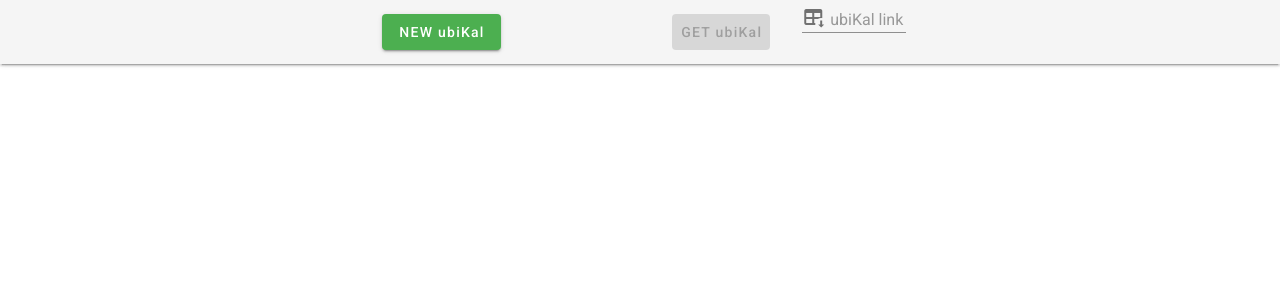
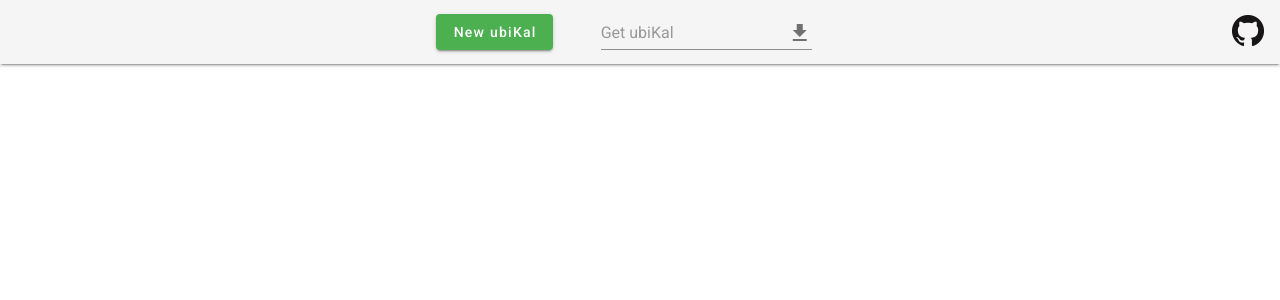
Before and after one commit to JoeFriedlander/cloudDance, a Vue app in the folder frontend/: page / in a window 1280 px wide. Shown: the top 300 px of the page. Built offline with nearby package versions, Linux system fonts and the light colour scheme; what vue-clipboard2 would draw is missing.

Commit message:
worked on buttons on app bar

```diff
--- a/frontend/package.json
+++ b/frontend/package.json
@@ -8,6 +8,7 @@
     "lint": "vue-cli-service lint"
   },
   "dependencies": {
+    "clipboard": "^2.0.6",
     "core-js": "^3.6.5",
     "vue": "^2.6.11",
     "vue-clipboard2": "^0.3.1",
--- a/frontend/src/App.vue
+++ b/frontend/src/App.vue
@@ -1,18 +1,13 @@
 <template>
   <v-app>
     <v-app-bar app elevation="2">
-      <v-container fluid>
-        <v-row justify="center" align="center">
-          <v-toolbar-items>
-            <v-col>
-              <NewCalendar />
-            </v-col>
-            <v-col>
-              <GetCalendar />
-            </v-col>
-          </v-toolbar-items>
-        </v-row>
-      </v-container>
+      <v-spacer></v-spacer>
+      <NewCalendar class="mr-12" />
+      <GetCalendar class="mt-6" />
+      <v-spacer></v-spacer>
+      <a href="https://github.com/JoeFriedlander/ubiKal">
+        <img src="@/assets/GitHub-Mark-32px.png" class="mt-1" />
+      </a>
       <!-- <v-btn to="/">Home</v-btn>
       <v-btn to="/about">About</v-btn> -->
     </v-app-bar>
--- a/frontend/src/components/Calendar/Calendar.vue
+++ b/frontend/src/components/Calendar/Calendar.vue
@@ -20,12 +20,17 @@
         <mark>{{ webserver + calendarID }}</mark>
       </span>
       <v-card-actions>
-        <v-container>
         <v-form>
-            <v-row>
-              <v-col cols="8">
+          <v-tooltip v-model="copiedTooltipCalendarID" top>
+            <template v-slot:activator="{ attrs }">
               <v-btn
-                  @click="doCopyCalendarID"
+                v-bind="attrs"
+                @click="
+                  () => {
+                    doCopyCalendarID();
+                    setCopiedTooltipCalendarIDTrue();
+                  }
+                "
                 v-on:mouseover="setHoverCalendarIDTrue"
                 v-on:mouseleave="setHoverCalendarIDFalse"
                 class="mr-10"
@@ -33,33 +38,40 @@
               >
                 <v-icon>mdi-table</v-icon>view only
               </v-btn>
+            </template>
+            <span>copied</span>
+          </v-tooltip>
+
+          <v-tooltip v-model="copiedTooltipEditID" top>
+            <template v-slot:activator="{ attrs }">
               <v-btn
-                  @click="doCopyCalendarAndEditID"
+                v-bind="attrs"
+                @click="
+                  () => {
+                    doCopyCalendarAndEditID();
+                    setCopiedTooltipEditIDTrue();
+                  }
+                "
                 v-on:mouseover="setHoverEditIDTrue"
                 v-on:mouseleave="setHoverEditIDFalse"
                 class="mr-10"
                 color="success"
-                  :disabled="!this.allowEditID"
+                :disabled="!allowEditID"
               >
                 <v-icon>mdi-pencil</v-icon>full edit
               </v-btn>
-              </v-col>
-              <v-spacer />
-              <v-col cols="4">
+            </template>
+            <span>copied</span>
+          </v-tooltip>
+
           <v-btn @click="removeCalendar" class="mr-10">
             Hide
           </v-btn>
-                <v-btn
-                  @click="deleteCalendar"
-                  class="mr-10"
-                  :disabled="!this.allowEditID"
-                >
-                  Delete </v-btn
-                >'
-              </v-col>
-            </v-row>
+
+          <v-btn @click="deleteCalendar" class="mr-10" :disabled="!allowEditID">
+            Delete
+          </v-btn>
         </v-form>
-        </v-container>
       </v-card-actions>
       <EventManager :calendarID="calendarID" :allowEditID="allowEditID">
       </EventManager>
@@ -75,8 +87,11 @@ export default {
   props: ["calendarID", "allowEditID"],
   data() {
     return {
+      show: false,
       hoverCalendarID: false,
       hoverEditID: false,
+      copiedTooltipCalendarID: false,
+      copiedTooltipEditID: false,
       //process.env.VUE_APP_WEBSERVER didnt work in template section so defined it here
       webserver: process.env.VUE_APP_WEBSERVER
     };
@@ -115,16 +130,7 @@ export default {
         });
     },
     doCopyCalendarID: function() {
-      this.$copyText(this.webserver + this.calendarID).then(
-        function() {
-          //alert("Copied");
-          //console.log(e);
-        },
-        function(e) {
-          alert("Can not copy");
-          console.log(e);
-        }
-      );
+      this.$copyText(this.webserver + this.calendarID);
     },
     doCopyCalendarAndEditID: function() {
       this.$copyText(
@@ -135,7 +141,7 @@ export default {
           //console.log(e);
         },
         function(e) {
-          alert("Can not copy");
+          //alert("Can not copy");
           console.log(e);
         }
       );
@@ -151,6 +157,20 @@ export default {
     },
     setHoverEditIDFalse: function() {
       this.hoverEditID = false;
+    },
+    setCopiedTooltipCalendarIDTrue: function() {
+      this.copiedTooltipCalendarID = true;
+      setTimeout(this.setCopiedTooltipCalendarIDFalse, 1000);
+    },
+    setCopiedTooltipCalendarIDFalse: function() {
+      this.copiedTooltipCalendarID = false;
+    },
+    setCopiedTooltipEditIDTrue: function() {
+      this.copiedTooltipEditID = true;
+      setTimeout(this.setCopiedTooltipEditIDFalse, 1000);
+    },
+    setCopiedTooltipEditIDFalse: function() {
+      this.copiedTooltipEditID = false;
     }
   },
   components: { EventManager }
--- a/frontend/src/components/Calendar/GetCalendar.vue
+++ b/frontend/src/components/Calendar/GetCalendar.vue
@@ -1,28 +1,19 @@
 <template>
   <div>
     <v-form @submit.prevent="loadCalendar(calendarID)">
-      <v-container fluid>
-        <v-row>
-          <v-col>
-            <v-card-actions>
-              <v-btn
-                @click="loadCalendar(calendarID)"
-                :disabled="calendarID.toString().trim().length === 0"
-                color="info"
-                >GET ubiKal</v-btn
-              >
-            </v-card-actions>
-          </v-col>
-          <v-col>
-            <v-text-field
-              placeholder="ubiKal link"
-              v-model="calendarID"
-              prepend-inner-icon="mdi-table-arrow-down"
-              dense
-            />
-          </v-col>
-        </v-row>
-      </v-container>
+      <v-text-field
+        v-model="calendarID"
+        append-icon="mdi-download"
+        @click:append="loadCalendar(calendarID)"
+        placeholder="Get ubiKal"
+      />
+      <!--
+      <v-btn
+        @click="loadCalendar(calendarID)"
+        :disabled="calendarID.toString().trim().length === 0"
+        color="info"
+        >GET ubiKal</v-btn
+      > -->
     </v-form>
   </div>
 </template>
--- a/frontend/src/components/Calendar/NewCalendar.vue
+++ b/frontend/src/components/Calendar/NewCalendar.vue
@@ -1,18 +1,10 @@
 <template>
   <div>
-    <v-container fluid>
-      <v-row>
-        <v-col>
-          <v-card-actions>
-            <v-form>
-              <v-btn @click="newCalendar" class="elevation-2" color="success"
-                >NEW ubiKal</v-btn
-              >
-            </v-form>
-          </v-card-actions>
-        </v-col>
-      </v-row>
-    </v-container>
+    <v-form>
+      <v-btn @click="newCalendar" class="elevation-2" color="success"
+        >New ubiKal</v-btn
+      >
+    </v-form>
   </div>
 </template>
 
```
Also changed, not shown: frontend/src/assets/GitHub-Mark-32px.png (added). Lines whose indentation alone changed are shown as unchanged.
